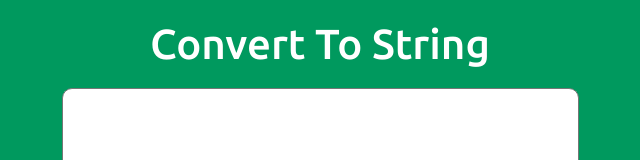
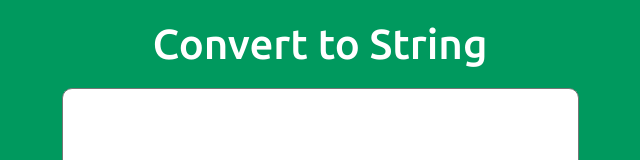
Before and after one commit to negres/convert-to-string, a plain HTML site: page index.html in a window 1280 px wide. Shown: the top 160 px of the page, without its empty margins (320-960 px from the left). Drawn offline with Linux system fonts and the light colour scheme.

Commit message:
change title

```diff
--- a/index.html
+++ b/index.html
@@ -13,7 +13,7 @@
 <body>
   <main class="container">
     <header>
-      <h1 class="title">Convert To String</h1>
+      <h1 class="title">Convert to String</h1>
     </header>
     <section class="container-form">
       <form class="form-field" action="">
```
